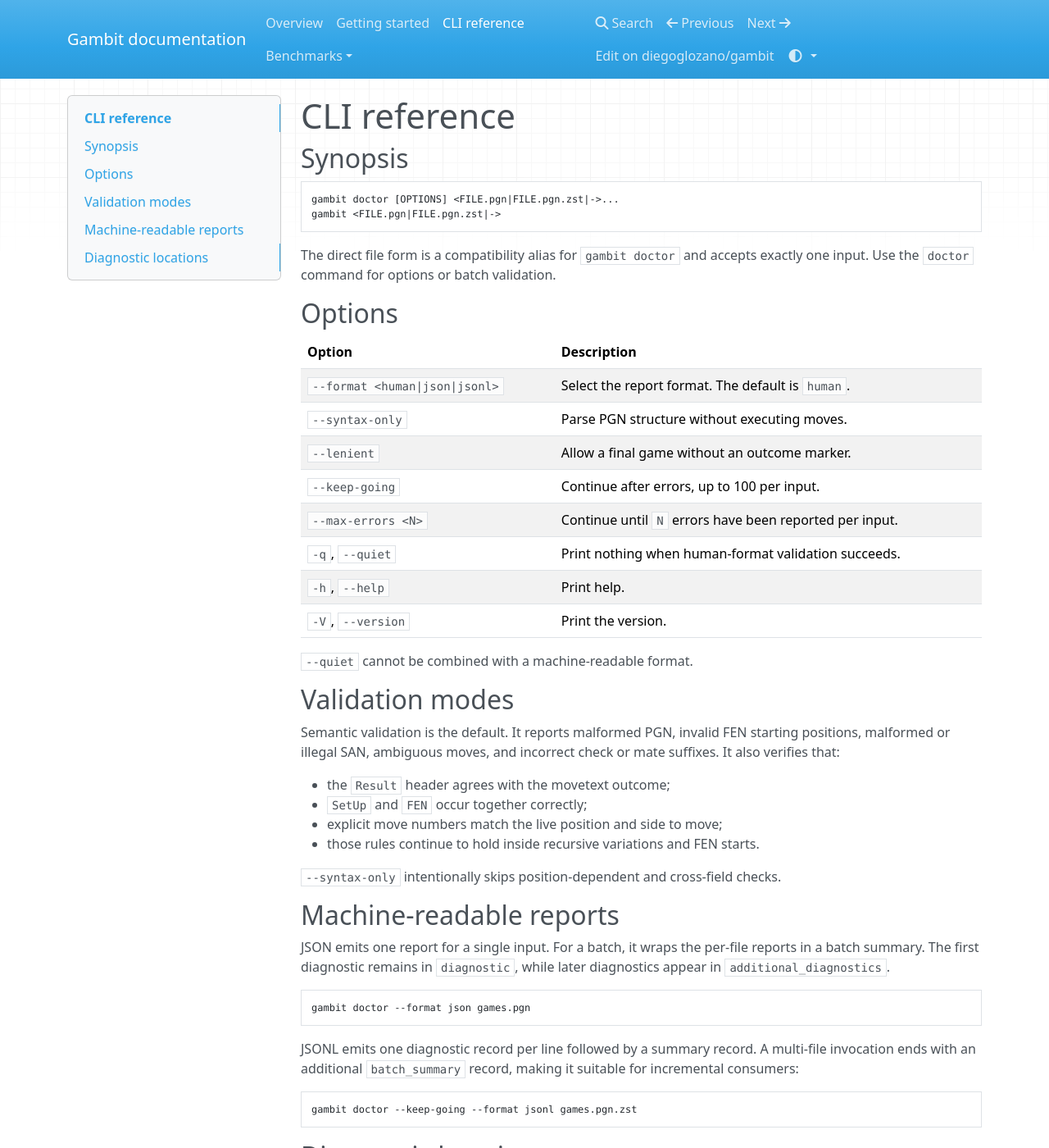
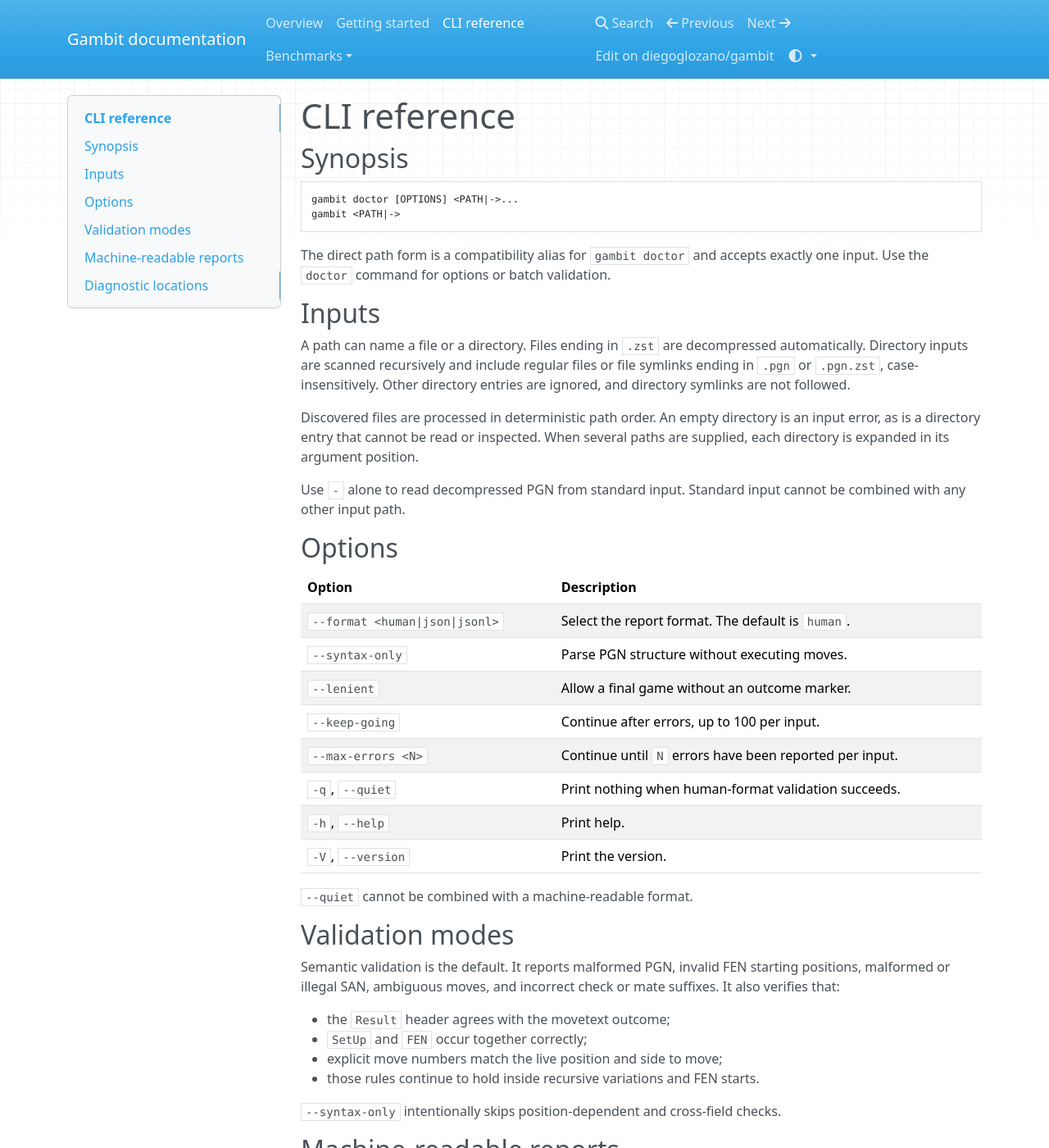
Before and after one commit to diegoglozano/gambit, an MkDocs documentation site: the page built from docs/cli.md, in a window 1280 px wide and 1400 px high. Shown: the whole window at 82% size. Built offline with MkDocs 1.6.1, drawn with Linux system fonts in a browser that asks for light colours; nearby versions of some CDN libraries; some of the changed text lies outside the part shown.

Commit message:
docs: document doctor directory inputs

````diff
--- a/docs/cli.md
+++ b/docs/cli.md
@@ -3,12 +3,27 @@
 ## Synopsis
 
 ```text
-gambit doctor [OPTIONS] <FILE.pgn|FILE.pgn.zst|->...
-gambit <FILE.pgn|FILE.pgn.zst|->
+gambit doctor [OPTIONS] <PATH|->...
+gambit <PATH|->
 ```
 
-The direct file form is a compatibility alias for `gambit doctor` and accepts
+The direct path form is a compatibility alias for `gambit doctor` and accepts
 exactly one input. Use the `doctor` command for options or batch validation.
+
+## Inputs
+
+A path can name a file or a directory. Files ending in `.zst` are decompressed
+automatically. Directory inputs are scanned recursively and include regular
+files or file symlinks ending in `.pgn` or `.pgn.zst`, case-insensitively.
+Other directory entries are ignored, and directory symlinks are not followed.
+
+Discovered files are processed in deterministic path order. An empty directory
+is an input error, as is a directory entry that cannot be read or inspected.
+When several paths are supplied, each directory is expanded in its argument
+position.
+
+Use `-` alone to read decompressed PGN from standard input. Standard input
+cannot be combined with any other input path.
 
 ## Options
 
@@ -40,16 +55,17 @@
 
 ## Machine-readable reports
 
-JSON emits one report for a single input. For a batch, it wraps the per-file
-reports in a batch summary. The first diagnostic remains in `diagnostic`, while
-later diagnostics appear in `additional_diagnostics`.
+JSON emits one report when exactly one file is resolved. For a multi-file or
+directory batch, it wraps the per-file reports in a batch summary. The first
+diagnostic remains in `diagnostic`, while later diagnostics appear in
+`additional_diagnostics`.
 
 ```console
 gambit doctor --format json games.pgn
 ```
 
 JSONL emits one diagnostic record per line followed by a summary record. A
-multi-file invocation ends with an additional `batch_summary` record, making it
+batch invocation ends with an additional `batch_summary` record, making it
 suitable for incremental consumers:
 
 ```console
````
Also changed, not shown: docs/getting-started.md (+14 -0 lines), docs/index.md (+3 -3 lines).
